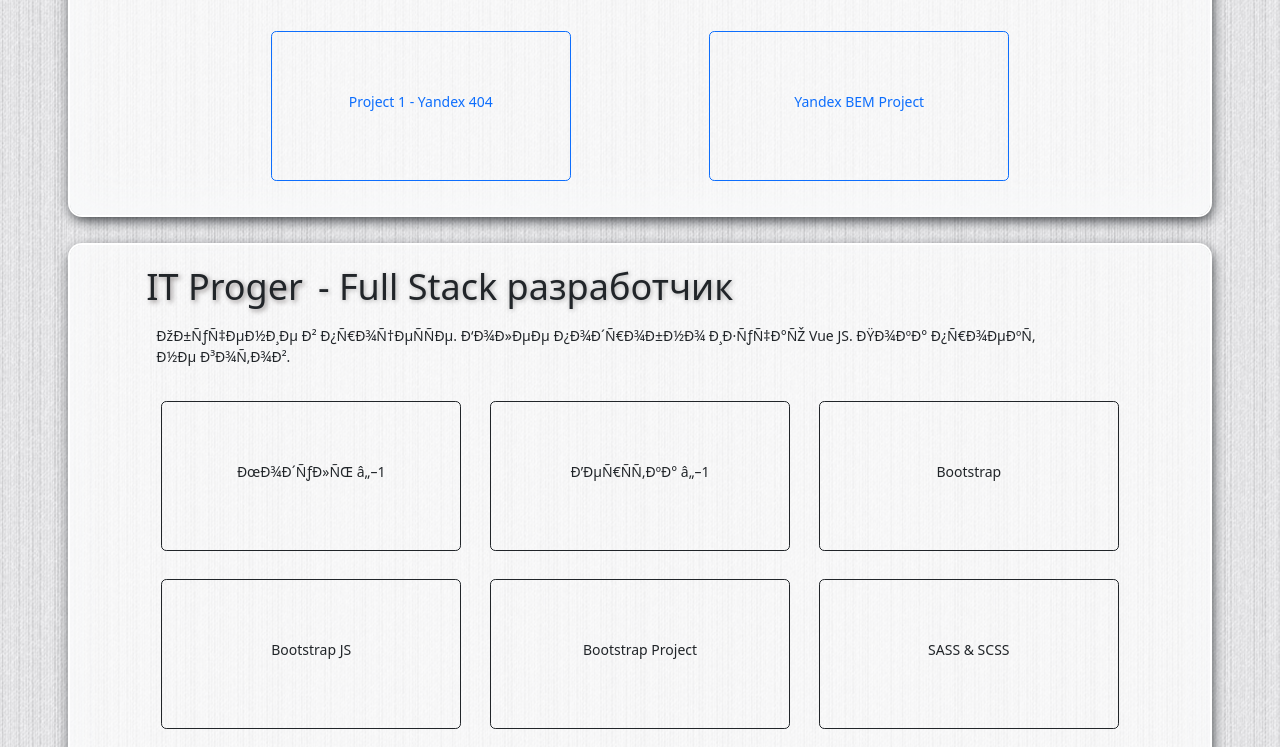
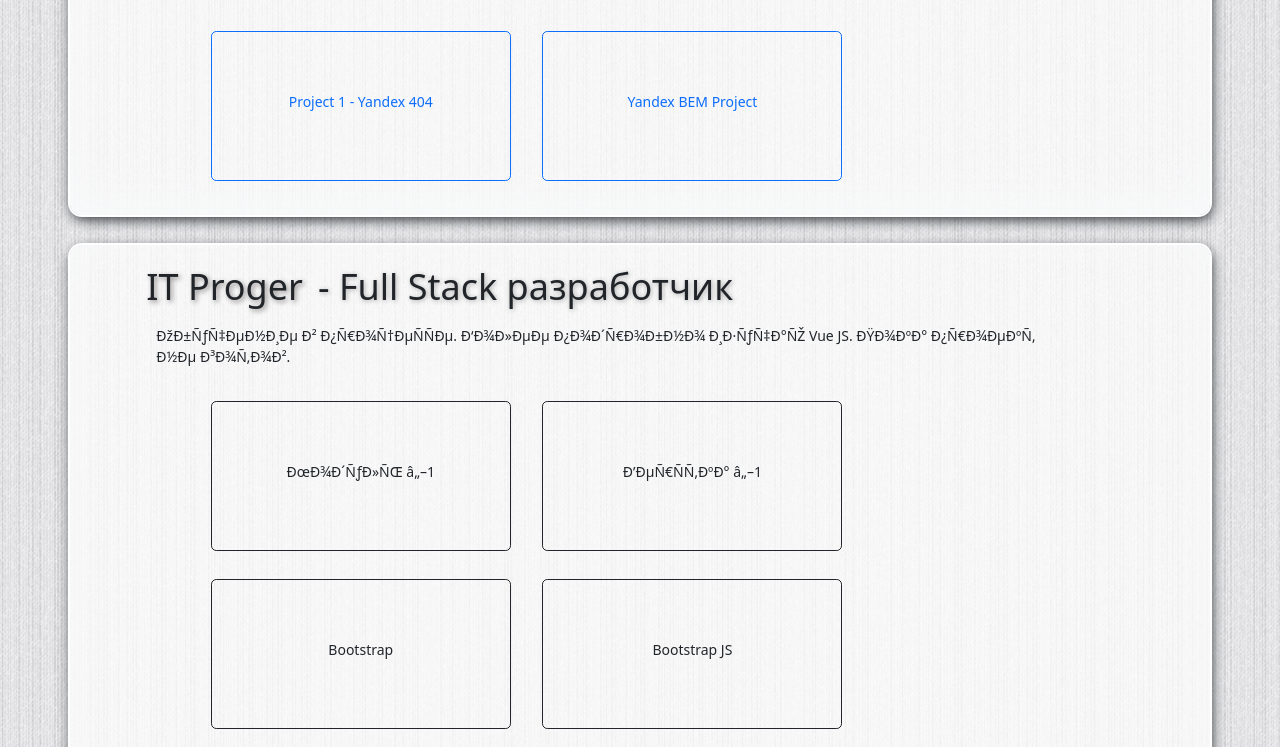
Before and after one commit to AleksandrZimin/fullStackLessons, a website: page index.html in a window 1280 px wide. Shown: the part 608-1355 px from the top of the page. Drawn offline with nearby package versions, Linux system fonts and the light colour scheme.

Commit message:
ver 1.06

```diff
--- a/app/css/style.css
+++ b/app/css/style.css
@@ -58,14 +58,32 @@
 
 
 .learning {
-  display: flex;
   flex-wrap: wrap;
+  /* text-align: center;
+  align-items: center; */
+  width: 90% !important;
+  margin: auto;
+}
+
+.learning::after {
+  content: "Развернуть";
+  display: none;
   text-align: center;
-  justify-content: space-evenly ;
+  align-items: center;
+  justify-content: center;
+  margin: auto;
+  width: 150px;
+  height: 50px;
+  border: .1px solid rgba(0, 0, 0, 0.445);
+  border-radius: 24px;
 }
 
 .item {
-  width: 500px;;
+  width: 500px;
+}
+
+.m-3 {
+  margin: auto;
 }
 
 .btn-main{
@@ -106,7 +124,7 @@
 }
 
 .title::after {
-  content: "ver 1.05";
+  content: "ver 1.06";
   font-size: 12px;
   margin-left: 15px;
   font-weight: 600;
@@ -171,7 +189,6 @@
   background-repeat: no-repeat;
   background-position: center;
   background-repeat: repeat;
-
 }
 
 .lessons-block {
@@ -190,6 +207,4 @@
   flex-direction: column;
   justify-content: space-between;
   text-align: center;
-
-
 }
```
Also changed, not shown: app/bootstrap-project.html (+1 -1 lines), app/css/bootstrap-project.css (+9 -0 lines).
